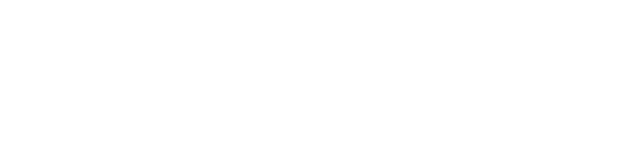
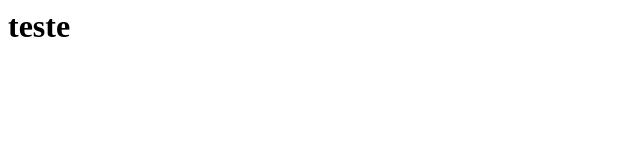
Before and after one commit to Agroterra/agroterra.github.io, a plain HTML site: page index.html in a window 1280 px wide. Shown: the whole page, without its empty margins (0-640 px from the left). Drawn offline with Linux system fonts and the light colour scheme.

Commit message:
Update index.html

```diff
--- a/index.html
+++ b/index.html
@@ -1 +1 @@
-<h1></h1>
+<h1>teste</h1>
```
